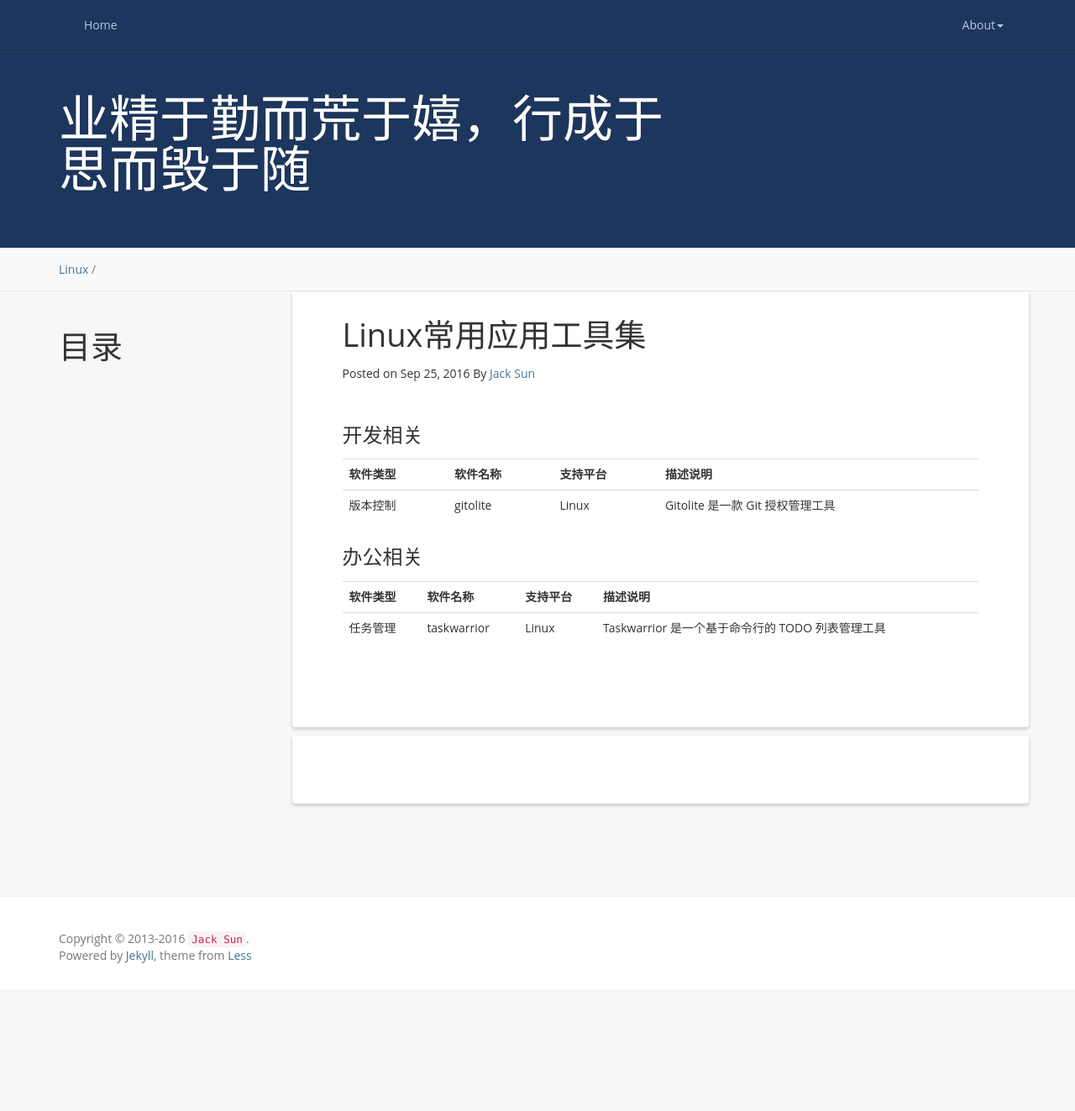
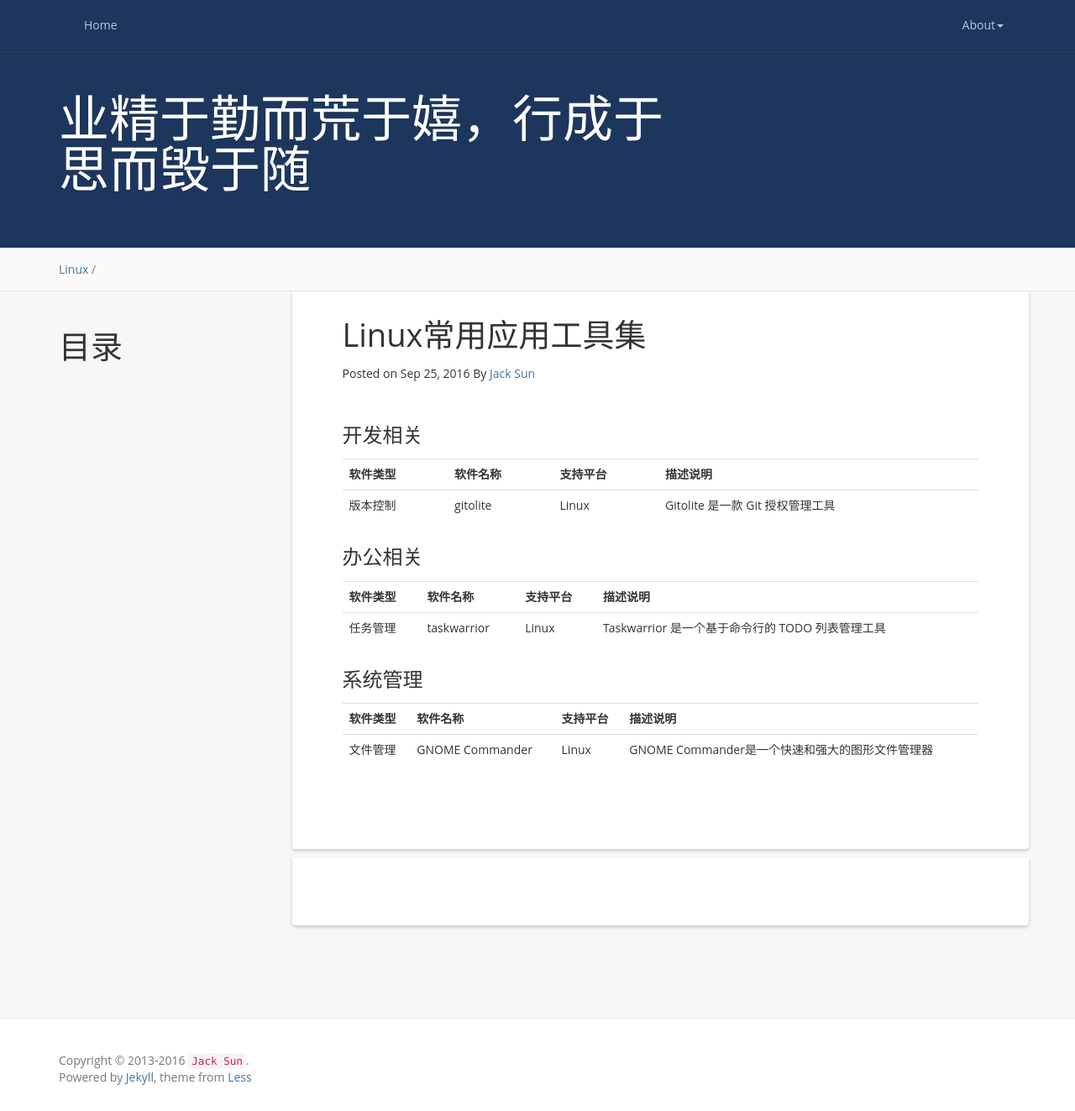
Before and after one commit to sunjiesh/sunjiesh.github.io, a Jekyll site: the page built from _posts/2016-09-25-LinuxApplication.markdown, in a window 1280 px wide and 1323 px high. Shown: the whole window at 84% size. Built offline with Jekyll 4.4.1, drawn with Linux system fonts in a browser that asks for light colours; comment, search, counter and statistics services are not loaded.

Commit message:
Update 2016-09-25-LinuxApplication.markdown

```diff
--- a/_posts/2016-09-25-LinuxApplication.markdown
+++ b/_posts/2016-09-25-LinuxApplication.markdown
@@ -68,3 +68,35 @@ categories: Linux
     </td>
   </tr>
 </table>
+
+### 系统管理
+<table>
+  <tr>
+    <th>
+      软件类型
+    </th>
+    <th>
+      软件名称
+    </th>
+    <th>
+      支持平台
+    </th>
+    <th>
+      描述说明
+    </th>
+  </tr>
+  <tr>
+    <td>
+      文件管理
+    </td>
+    <td>
+      GNOME Commander
+    </td>
+    <td>
+      Linux
+    </td>
+    <td>
+    GNOME Commander是一个快速和强大的图形文件管理器
+    </td>
+  </tr>
+</table>
```
